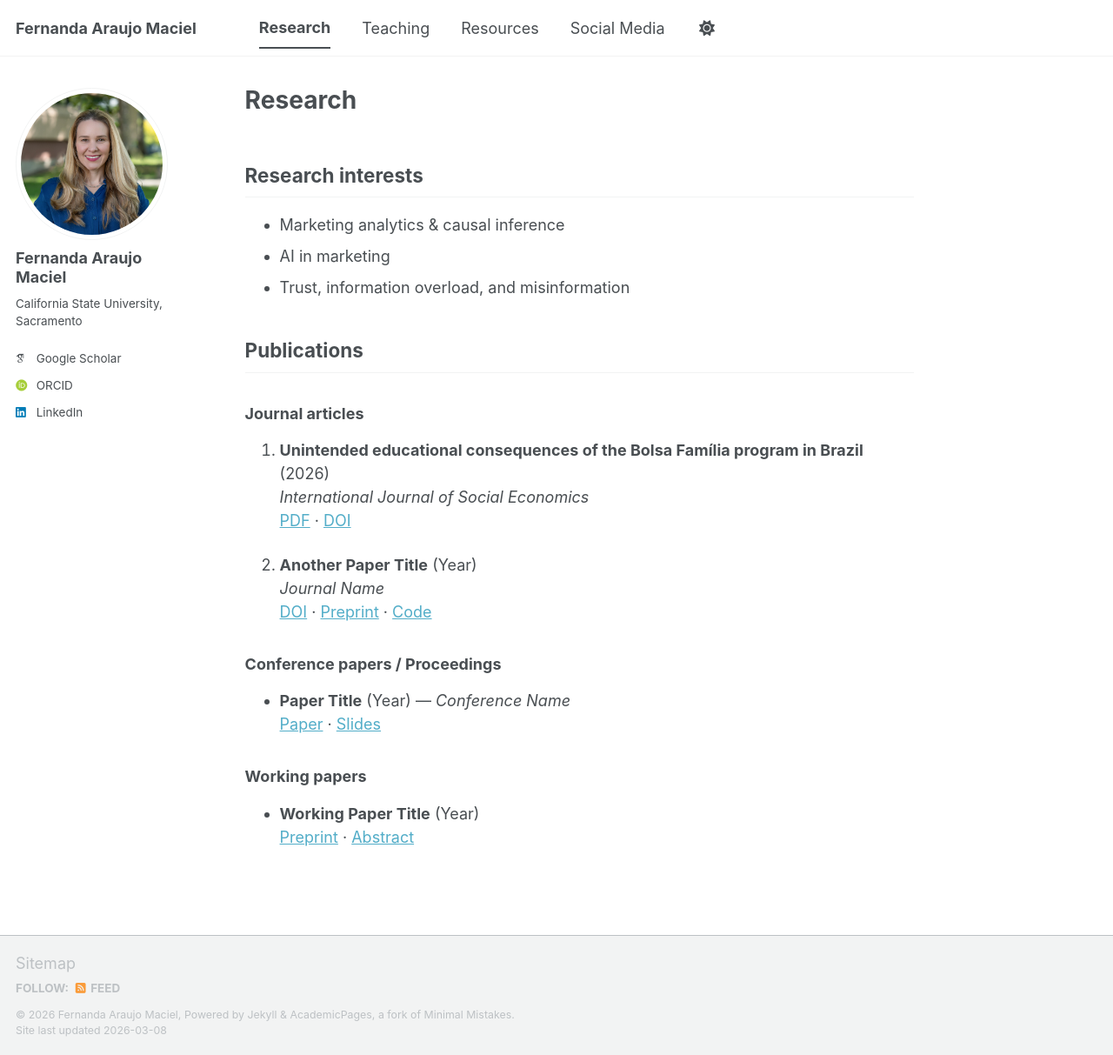
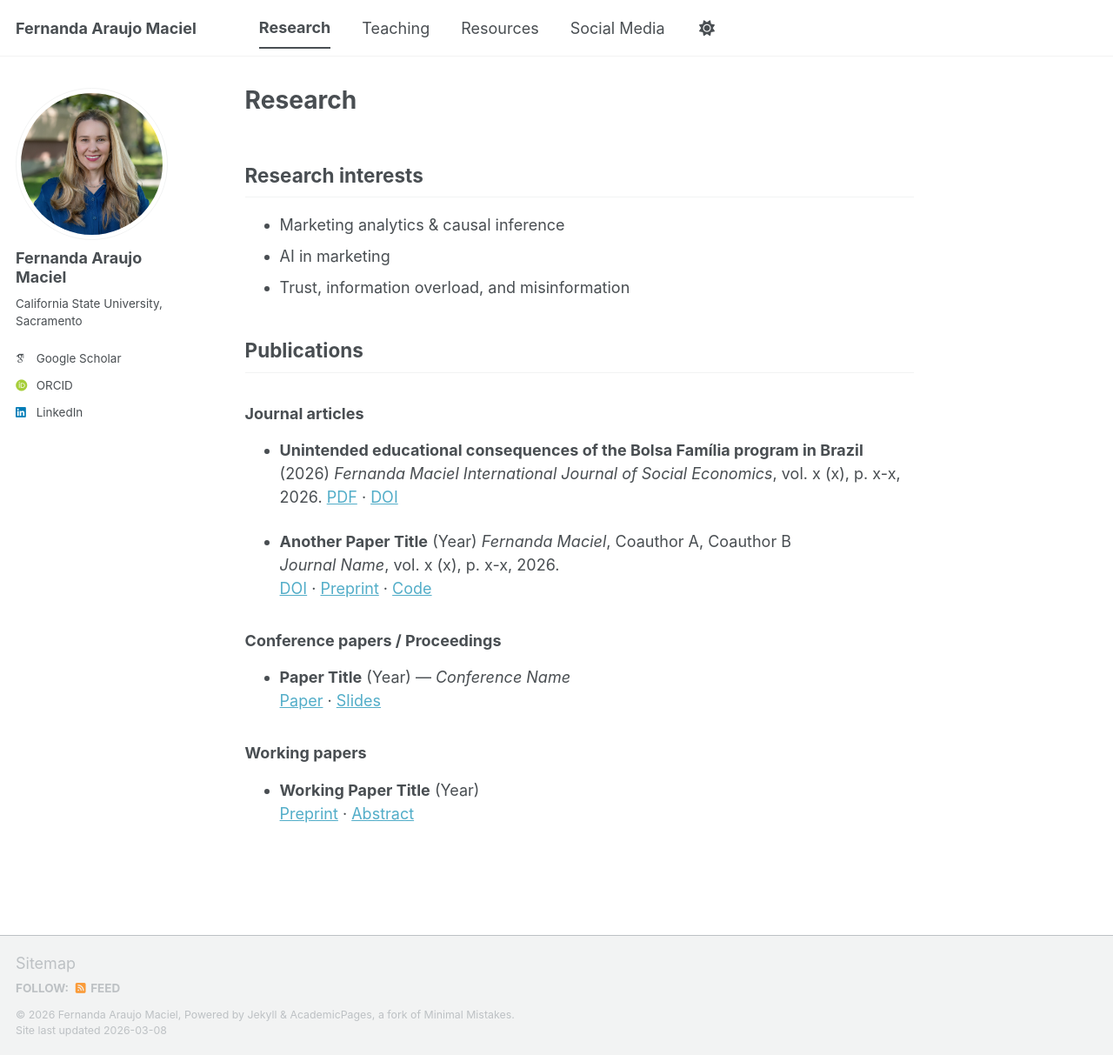
Before and after one commit to proffernandamaciel/proffernandamaciel.github.io, a Jekyll site: the page built from _pages/research.md, in a window 1280 px wide and 1213 px high. Shown: the whole window at 87% size. Built offline with Jekyll 4.4.1, drawn with Linux system fonts in a browser that asks for light colours; some web fonts are replaced; a script bundle is joined from its source files by our own code; library files that are not in the unit come from our copies.

Commit message:
Revise publication details in research.md
Updated publication entries with authors and formatting.

```diff
--- a/_pages/research.md
+++ b/_pages/research.md
@@ -13,12 +13,14 @@ author_profile: true
 ## Publications
 
 ### Journal articles
-1. **Unintended educational consequences of the Bolsa Família program in Brazil** (2026)
-   *International Journal of Social Economics*
+- **Unintended educational consequences of the Bolsa Família program in Brazil** (2026)
+   *Fernanda Maciel*
+   *International Journal of Social Economics*,  vol. x (x), p. x-x, 2026.
    [PDF](PASTE_PDF_LINK) · [DOI](https://doi.org/10.1108/IJSE-05-2025-0495)
 
-2. **Another Paper Title** (Year)
-   *Journal Name*
+- **Another Paper Title** (Year)
+   *Fernanda Maciel*, Coauthor A, Coauthor B
+   *Journal Name*,  vol. x (x), p. x-x, 2026.
    [DOI](...) · [Preprint](...) · [Code](PASTE_GITHUB_LINK)
 
 
```
